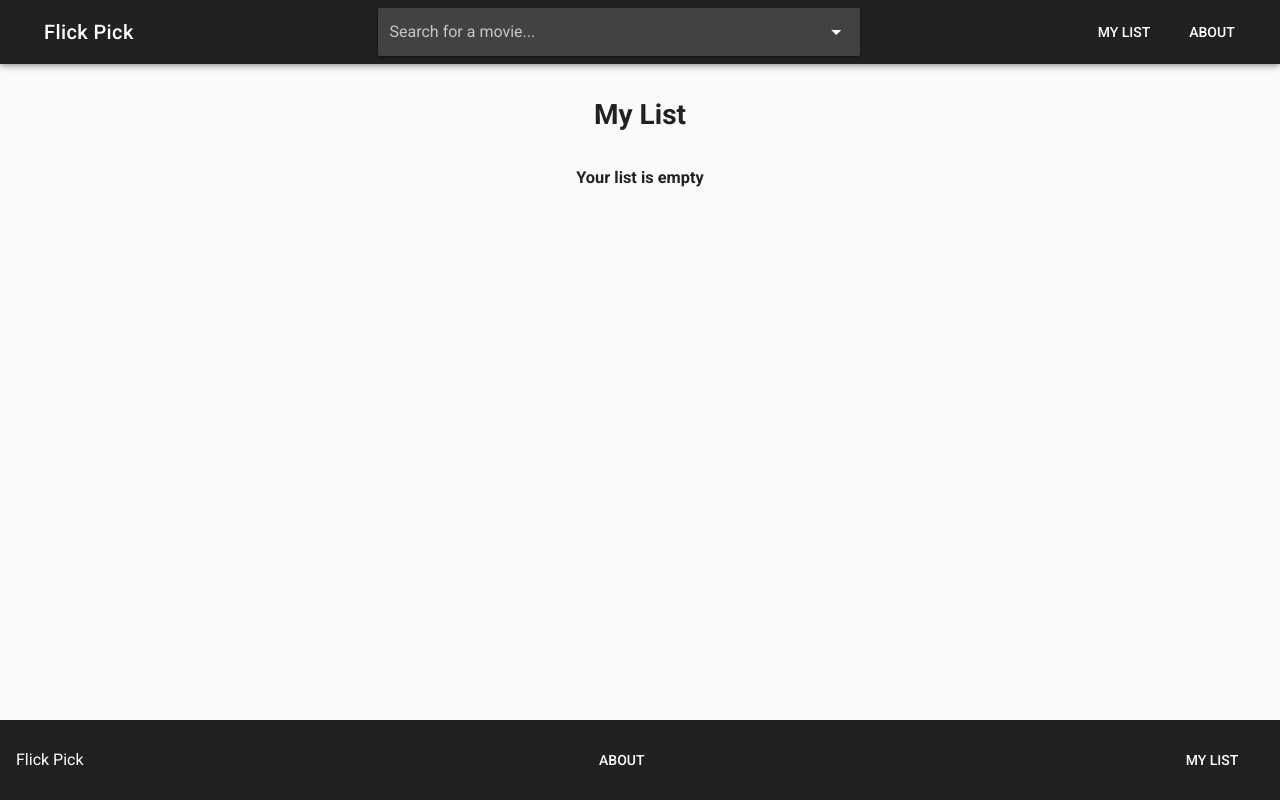
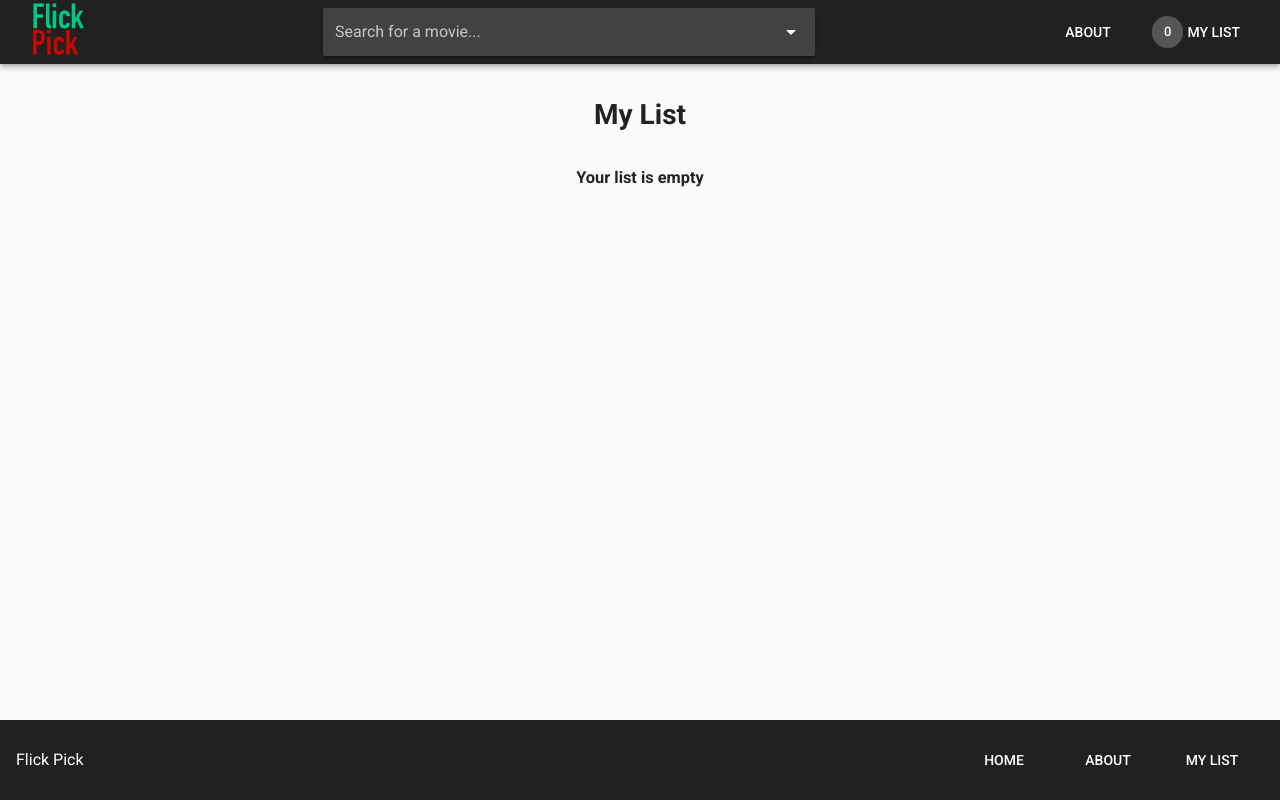
Before and after one commit to tomyreyes/Flick-Pick-Vue, a Vue app: page /mylist in a window 1280 px wide. Built offline with nearby package versions, Linux system fonts and the light colour scheme.

Commit message:
added desktop / mobile logos

```diff
--- a/src/components/FeaturedMovies.vue
+++ b/src/components/FeaturedMovies.vue
@@ -13,7 +13,7 @@
 				</v-layout>
 			</v-container>
 		</v-jumbotron>
-		<h1 class="page-title">This week's top movies</h1>
+		<h1 class="page-title">This Week's Featured Movies</h1>
 		<v-container grid-list-md >
 			<carousel
 				:loop="true"
@@ -23,7 +23,7 @@
 				:per-page-custom="[[360, 1],[480, 2], [700, 3], [900,4], [1264, 5], [1904, 6]]"
 			>
 				<slide
-					v-for="(movie, index ) in movieList"
+					v-for="(movie, index ) in featureList"
 					:key="index"
 					class="carousel-card"
 				>
@@ -31,6 +31,7 @@
 						<v-card-media
 							:src="`http://image.tmdb.org/t/p/w342${movie.poster_path}`"
 							:contain="true"
+							class="poster"
 							height="342"
 							@click="moreDetails(movie)"
 						/>
@@ -154,7 +155,7 @@ export default {
   },
   data() {
     return {
-      movieList: null,
+      featureList: null,
       dialog: false,
       clickedMovie: null
     }
@@ -162,12 +163,12 @@ export default {
   created() {
     axios({
       method: 'GET',
-      url: 'https://api.themoviedb.org/4/list/10',
+      url: 'https://api.themoviedb.org/4/list/7',
       params: {
         page: 1,
         api_key: '2d1610b0077610c43b2fe59ad827cfec'
       }
-    }).then(response => (this.movieList = response.data.results))
+    }).then(response => (this.featureList = response.data.results))
   },
   methods: {
     sendMovie(id) {
--- a/src/components/Footer.vue
+++ b/src/components/Footer.vue
@@ -10,16 +10,22 @@
 		>
 			<v-card-title class="justify-center">
 				<strong class="subheading">Flick Pick</strong>
-
 				<v-spacer/>
 				<v-btn
 					flat
+					@click="goHome"
+				>
+					Home
+				</v-btn>
+				<v-btn
+					flat
+					@click="goToAbout"
 				>
 					About
 				</v-btn>
-				<v-spacer/>
 				<v-btn
 					flat
+					@click="goToList"
 				>
 					My List
 				</v-btn>
@@ -30,7 +36,18 @@
 
 <script>
 export default {
-  name: 'Footer'
+  name: 'Footer',
+  methods: {
+    goHome() {
+      this.$router.push('/')
+    },
+    goToList() {
+      this.$router.push('/mylist')
+    },
+    goToAbout() {
+      this.$router.push('/about')
+    }
+  }
 }
 </script>
 <style>
--- a/src/components/MyList.vue
+++ b/src/components/MyList.vue
@@ -46,8 +46,8 @@
 						<v-card >
 							<v-card-media
 								:src="`http://image.tmdb.org/t/p/w342${movie.poster_path}`"
+								height="550"
 								class="poster"
-								height="550"
 								@click="moreDetails(movie)"
 							/>
 							<v-card-actions>
@@ -88,7 +88,6 @@
 					row
 				>
 					<v-flex
-						xs4
 						xs-12
 						sm6
 						md6
--- a/src/components/SearchToolBar.vue
+++ b/src/components/SearchToolBar.vue
@@ -3,15 +3,18 @@
 		<v-toolbar
 			dark
 		>
-			<v-toolbar-side-icon
-				class="hidden-md-and-up"
-				@click.stop="sideNav = !sideNav"/>
-			<v-toolbar-title
-				class="title mr-4 hidden-sm-and-down"
-				@click="goHome"
-			>
-				Flick Pick
-			</v-toolbar-title>
+			<router-link to="/">
+				<img
+					id="desktop-logo"
+					class="hidden-sm-and-down"
+					src="./../assets/flick-pick-desktop.png"
+				>
+				<img
+					id="mobile-logo"
+					class="hidden-md-and-up"
+					src="./../assets/flick-pick-mobile.png"
+				>
+			</router-link>
 			<v-spacer/>
 			<v-autocomplete
 				v-model="model"
@@ -79,16 +82,19 @@
 			<v-toolbar-items class="hidden-sm-and-down">
 				<v-btn
 					flat
-					@click="goToList"
+					@click="goToAbout"
 				>
-					My List
+					About
 				</v-btn>
 				<v-spacer/>
 				<v-btn
 					flat
-					@click="goToAbout"
+					@click="goToList"
 				>
-					About
+					<v-chip>
+						{{ userList.length }}
+					</v-chip>
+					My List
 				</v-btn>
 			</v-toolbar-items>
 		</v-toolbar>
@@ -222,7 +228,16 @@ export default {
     height: 300px !important;
   }
 }
+
 .v-card__title {
   justify-content: center;
 }
+#desktop-logo {
+  height: 70px;
+  width: 70px;
+}
+#mobile-logo {
+  height: 50px;
+  width: 50px;
+}
 </style>
```
Also changed, not shown: src/assets/flick-pick-desktop.png (added), src/assets/flick-pick-mobile.png (added).
